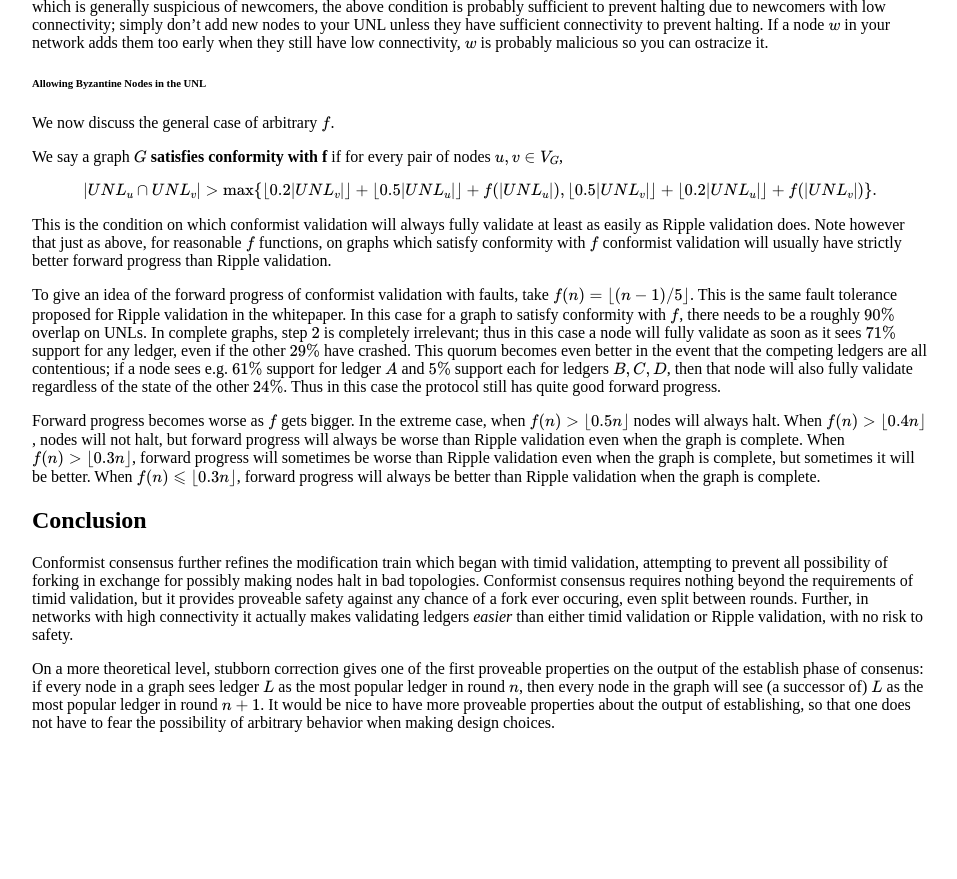
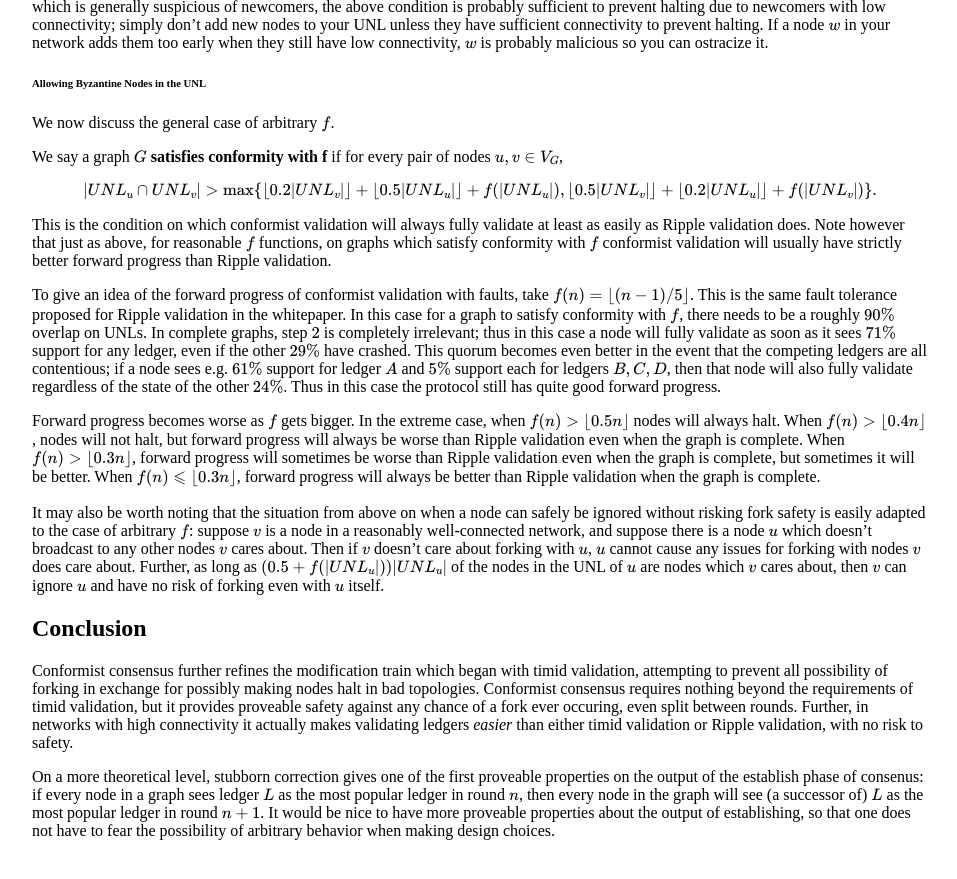
Before and after one commit to ChronusZ/chronusz.github.io, a Jekyll site: the page built from _posts/2017-07-02-conformist-consensus.md, in a window 1280 px wide and 900 px high, scrolled down 3439 px. Shown: the top 879 px of the window, without its empty margins (160-1117 px from the left). Built offline with Jekyll 4.4.1, drawn with Linux system fonts in a browser that asks for light colours; formulas are drawn with MathJax 3; before the commit the page ends 4231 px from its top, so only the background shows below that.

Commit message:
Update 2017-07-02-conformist-consensus.md

```diff
--- a/_posts/2017-07-02-conformist-consensus.md
+++ b/_posts/2017-07-02-conformist-consensus.md
@@ -112,6 +112,8 @@ To give an idea of the forward progress of conformist validation with faults, ta
 
 Forward progress becomes worse as $$f$$ gets bigger. In the extreme case, when $$f(n)>\lfloor 0.5n\rfloor$$ nodes will always halt. When $$f(n)>\lfloor 0.4n\rfloor$$, nodes will not halt, but forward progress will always be worse than Ripple validation even when the graph is complete. When $$f(n)>\lfloor 0.3n\rfloor$$, forward progress will sometimes be worse than Ripple validation even when the graph is complete, but sometimes it will be better. When $$f(n)\leqslant\lfloor 0.3n\rfloor$$, forward progress will always be better than Ripple validation when the graph is complete.
 
+It may also be worth noting that the situation from above on when a node can safely be ignored without risking fork safety is easily adapted to the case of  arbitrary $$f$$: suppose $$v$$ is a node in a reasonably well-connected network, and suppose there is a node $$u$$ which doesn't broadcast to any other nodes $$v$$ cares about. Then if $$v$$ doesn't care about forking with $$u$$, $$u$$ cannot cause any issues for forking with nodes $$v$$ does care about. Further, as long as $$(0.5+f(\vert UNL_u\vert))\vert UNL_u\vert$$ of the nodes in the UNL of $$u$$ are nodes which $$v$$ cares about, then $$v$$ can ignore $$u$$ and have no risk of forking even with $$u$$ itself.
+
 ## Conclusion
 
 Conformist consensus further refines the modification train which began with timid validation, attempting to prevent all possibility of forking in exchange for possibly making nodes halt in bad topologies. Conformist consensus requires nothing beyond the requirements of timid validation, but it provides proveable safety against any chance of a fork ever occuring, even split between rounds. Further, in networks with high connectivity it actually makes validating ledgers *easier* than either timid validation or Ripple validation, with no risk to safety.
```
